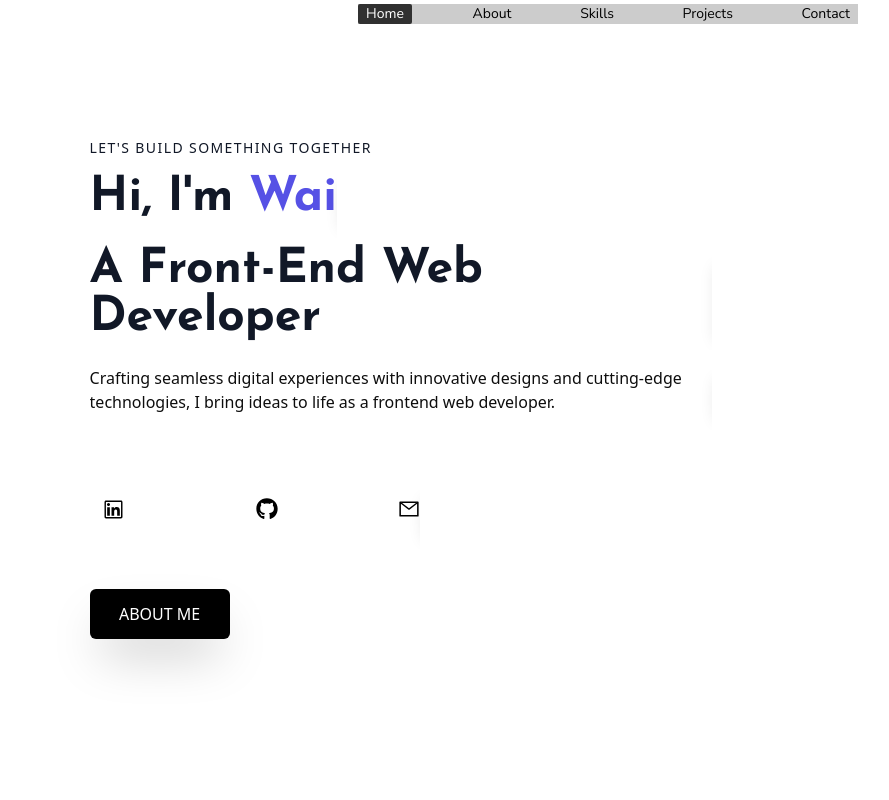
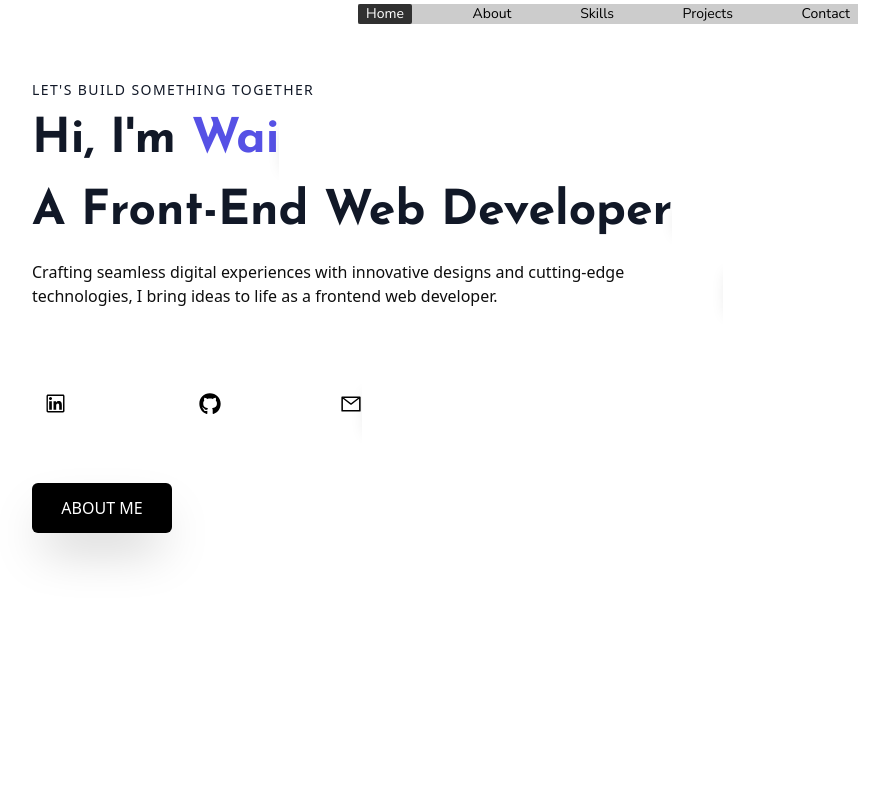
Before and after one commit to YenXXXW/Wai_Yan, a React (Vite) app: page / in a window 1280 px wide. Shown: the top 800 px of the page, without its empty margins (32-921 px from the left). Built offline with nearby package versions, Linux system fonts and the light colour scheme; a web font is replaced by a local one.

Commit message:
final version hero adjustment

```diff
--- a/src/pages/hero.tsx
+++ b/src/pages/hero.tsx
@@ -11,10 +11,9 @@ const Hero = forwardRef<HTMLDivElement>((_, ref) => {
       initial={{ opacity: 0 }}
       animate={{ opacity: 1 }}
       transition={{ delay: 0.5 }}
-      className="w-full px-[5%] pt-[10%] sm:pt-[5%] h-screen md:h-auto lg:h-screen   gap-5 relative"
+      className="w-full flex flex-col justify-center sm:justify-normal px-[5%] sm:pt-[5%] h-screen sm:h-auto lg:h-screen gap-5 relative"
       id="Home"
     >
-      <div className="w-full h-full relative lg:pt-[5%] md:px-[5%]">
       <div className="md:w-[60%]">
         <Reveal>
           <p className="uppercase text-sm tracking-widest text-gray-900 mt-4">
@@ -74,11 +73,10 @@ const Hero = forwardRef<HTMLDivElement>((_, ref) => {
           </Reveal>
         </div>
         <a href={"#About"}>
-            <button className="z-10 w-[140px] mt-10 h-[50px] bg-black text-white rounded-md shadow-2xl">
+          <button className="text-sm sm:text-base z-10 w-[140px] mt-10 h-[50px] bg-black text-white rounded-md shadow-2xl">
             ABOUT ME
           </button>
         </a>
-        </div>
       </div>
     </motion.div>
   );
```
Lines whose indentation alone changed are shown as unchanged.
